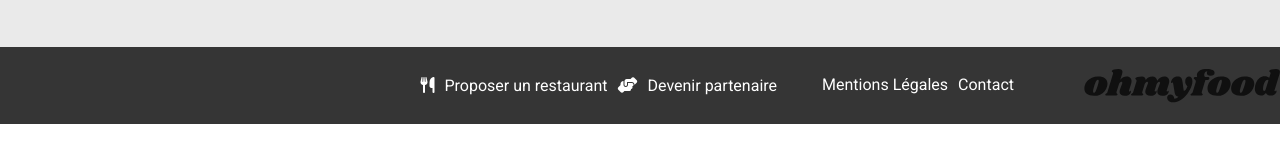
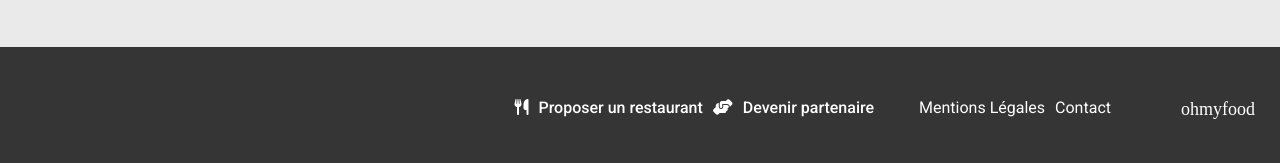
Before and after one commit to DarlyneP/OhMyFood_OC, a plain HTML site: page index.html in a window 1280 px wide. Shown: the part 1272-1435 px from the top of the page. Before the commit the page ends 1396 px from the top, so only its background shows below. Drawn offline with Linux system fonts and the light colour scheme; a web font is replaced by a local one.

Commit message:
ajustements css set html sur le footer (titre et paddings/margins)

```diff
--- a/css/style.css
+++ b/css/style.css
@@ -426,6 +426,29 @@ Possible changes for the heart
 footer {
     background-color: #353535;
     color: #fff;
+    padding: 22px 25px;
+}
+
+footer ul li {
+    margin-bottom: 7px;
+    font-size: 16px;
+    line-height: 18.75px;
+}
+
+footer ul li:first-of-type, footer ul li:nth-of-type(2) {
+    font-weight: 500;
+}
+
+.footer--title {
+    font-family: var(--titles);
+    font-weight: 400;
+    font-size: 18px;
+    line-height: 26.24px;
+    color: white;
+
+    /* margin-top: 22px; */
+    /* margin-top: -3px; */
+    margin-bottom: 16px;
 }
 
 .container {
@@ -433,6 +456,7 @@ footer {
     height: 100vh;
 }
 
+/** LOADER */
 .loader {
     /* position: relative; */
     position: absolute;
@@ -453,7 +477,6 @@ footer {
   /* transform: translateX(130%); */
 }
 
-/** LOADER */
 /* fonctionne seulement si la souris est sur la page, autrement le loader revient àl'écran*/
 /* html:hover .loader {
     height: 0vh;
@@ -583,6 +606,11 @@ html .loader {
     footer {
         display: flex;
         flex-direction: row-reverse;
+    }
+
+    .footer--title {
+        margin-top: 27px;
+        margin-bottom: 0px;
     }
 
     footer ul {
--- a/index.html
+++ b/index.html
@@ -121,7 +121,8 @@
         </section>
     </main>
     <footer>
-        <img src="/images/logo/ohmyfood@2x.svg" alt="">
+        <!-- <img src="/images/logo/ohmyfood@2x.svg" alt=""> -->
+        <h2 class="footer--title">ohmyfood</h2>
         <ul>
             <li><span><i class="fa-solid fa-utensils"></i></span>Proposer un restaurant</li>
             <li><span><i class="fa-solid fa-handshake-angle"></i></span>Devenir partenaire</li>
```
